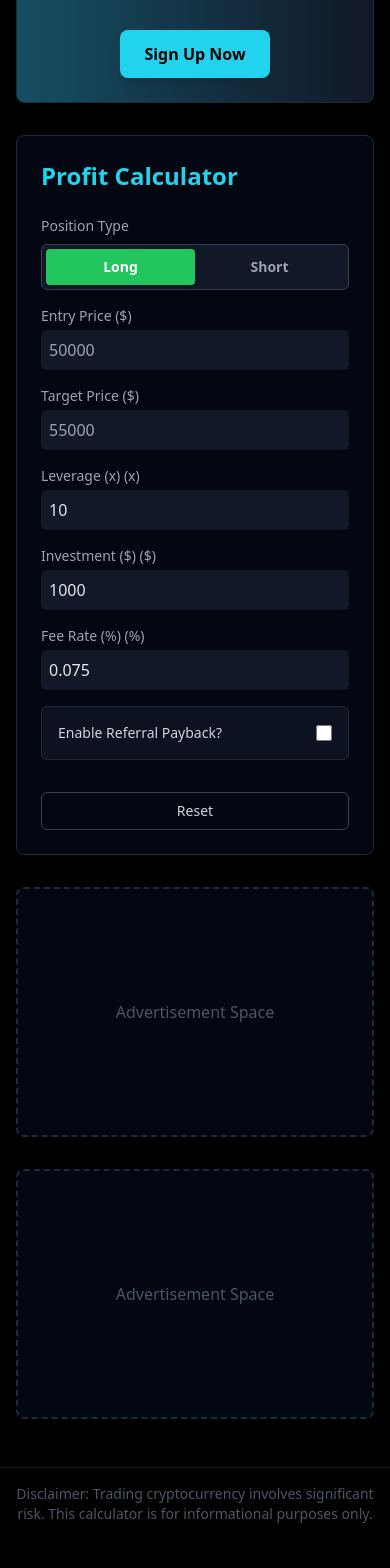
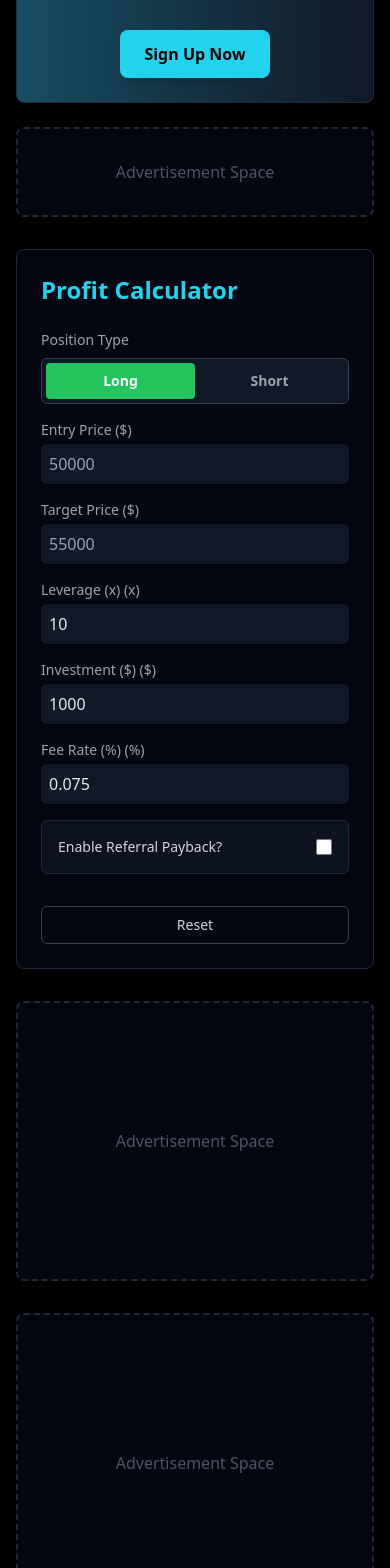
Before and after one commit to Kimchanghee/-Coin-Profit-Calculator, a React (Vite) app: page / in a window 390 px wide. Shown: the part 220-1788 px from the top of the page. Before the commit the page ends 1760 px from the top, so only its background shows below. Built offline with nearby package versions, Linux system fonts and the light colour scheme; no server answers.

Commit message:
Optimize AdSense setup with lazy loading and revenue design

```diff
--- a/App.tsx
+++ b/App.tsx
@@ -36,16 +36,47 @@ const App: React.FC = () => {
 
       <main className="container mx-auto p-4 md:p-8">
         <ReferralBanner t={t} />
+        <AdPlaceholder
+          slotKey="headerBanner"
+          fallbackLabel={t('ad_space_label')}
+          format="horizontal"
+          minHeight={90}
+          className="mt-6"
+        />
 
         <div className="grid grid-cols-1 lg:grid-cols-3 gap-8 mt-8">
-          <div className="lg:col-span-2">
+          <section className="lg:col-span-2 space-y-8">
             <Calculator t={t} localeCode={currentLanguageCode} />
-          </div>
-          <aside className="space-y-8">
-            <AdPlaceholder slotKey="sidebarTop" fallbackLabel={t('ad_space_label')} />
-            <AdPlaceholder slotKey="sidebarBottom" fallbackLabel={t('ad_space_label')} />
+            <AdPlaceholder
+              slotKey="inArticle"
+              fallbackLabel={t('ad_space_label')}
+              format="rectangle"
+              minHeight={280}
+            />
+          </section>
+          <aside className="space-y-8 lg:sticky lg:top-24 lg:self-start">
+            <AdPlaceholder
+              slotKey="sidebarTop"
+              fallbackLabel={t('ad_space_label')}
+              format="vertical"
+              minHeight={300}
+            />
+            <AdPlaceholder
+              slotKey="sidebarBottom"
+              fallbackLabel={t('ad_space_label')}
+              format="vertical"
+              minHeight={300}
+            />
           </aside>
         </div>
+
+        <AdPlaceholder
+          slotKey="footerBanner"
+          fallbackLabel={t('ad_space_label')}
+          format="horizontal"
+          minHeight={90}
+          className="mt-8"
+        />
       </main>
 
       <footer className="text-center p-4 mt-8 text-gray-600 text-sm border-t border-gray-900">
--- a/components/AdPlaceholder.tsx
+++ b/components/AdPlaceholder.tsx
@@ -1,5 +1,13 @@
-import React, { useEffect } from 'react';
-import { ADSENSE_CLIENT_ID, ADSENSE_SLOT_IDS, AdSlotKey, isAdsenseConfigured } from '../marketing';
+import React, { useEffect, useRef, useState } from 'react';
+import {
+  ADSENSE_CLIENT_ID,
+  ADSENSE_SETTINGS,
+  ADSENSE_SLOT_IDS,
+  AdSlotKey,
+  hasAdSlotConfigured,
+  isAdsenseConfigured,
+} from '../marketing';
+import { trackEvent } from '../utils/analytics';
 
 declare global {
   interface Window {
@@ -27,38 +35,96 @@ interface AdPlaceholderProps {
   slotKey: AdSlotKey;
   className?: string;
   fallbackLabel?: string;
+  format?: 'auto' | 'horizontal' | 'vertical' | 'rectangle';
+  minHeight?: number;
 }
 
-const AdPlaceholder: React.FC<AdPlaceholderProps> = ({ slotKey, className, fallbackLabel = 'Advertisement Space' }) => {
+const AdPlaceholder: React.FC<AdPlaceholderProps> = ({
+  slotKey,
+  className,
+  fallbackLabel = 'Advertisement Space',
+  format = 'auto',
+  minHeight = 250,
+}) => {
   const slotId = ADSENSE_SLOT_IDS[slotKey];
+  const adRef = useRef<HTMLModElement>(null);
+  const containerRef = useRef<HTMLDivElement>(null);
+  const [requestFailed, setRequestFailed] = useState(false);
 
   useEffect(() => {
-    if (!isAdsenseConfigured() || !slotId) {
+    if (!isAdsenseConfigured() || !hasAdSlotConfigured(slotKey)) {
       return;
     }
 
+    setRequestFailed(false);
     loadAdsenseScript();
 
+    let isCancelled = false;
+    let timeoutId: number | undefined;
+    let observer: IntersectionObserver | null = null;
+    const adElement = adRef.current;
+    const containerElement = containerRef.current;
+
+    if (!adElement || !containerElement) {
+      return;
+    }
+
     const pushAd = () => {
+      if (isCancelled || adElement.dataset.adLoaded === 'true') {
+        return;
+      }
+
       try {
         window.adsbygoogle = window.adsbygoogle || [];
         window.adsbygoogle.push({});
+        adElement.dataset.adLoaded = 'true';
+        trackEvent('ad_slot_requested', { slot_key: slotKey, slot_id: slotId });
       } catch (error) {
+        setRequestFailed(true);
+        trackEvent('ad_slot_request_failed', { slot_key: slotKey, slot_id: slotId });
         console.warn('AdSense push failed', error);
       }
     };
 
-    const timeout = window.setTimeout(pushAd, 500);
+    if (ADSENSE_SETTINGS.lazyLoadEnabled && 'IntersectionObserver' in window) {
+      observer = new IntersectionObserver(
+        (entries) => {
+          entries.forEach((entry) => {
+            if (!entry.isIntersecting || adElement.dataset.adViewed === 'true') {
+              return;
+            }
+
+            adElement.dataset.adViewed = 'true';
+            trackEvent('ad_slot_viewable', { slot_key: slotKey, slot_id: slotId });
+            pushAd();
+            observer?.disconnect();
+          });
+        },
+        { rootMargin: ADSENSE_SETTINGS.lazyRootMargin }
+      );
+      observer.observe(containerElement);
+    } else {
+      timeoutId = window.setTimeout(pushAd, 500);
+    }
 
     return () => {
-      window.clearTimeout(timeout);
+      isCancelled = true;
+      if (typeof timeoutId === 'number') {
+        window.clearTimeout(timeoutId);
+      }
+      observer?.disconnect();
     };
-  }, [slotId]);
+  }, [slotId, slotKey]);
 
-  if (!isAdsenseConfigured() || !slotId) {
+  const showFallback = import.meta.env.DEV || ADSENSE_SETTINGS.fallbackEnabledInProd;
+  if (!isAdsenseConfigured() || !hasAdSlotConfigured(slotKey)) {
+    if (!showFallback) {
+      return null;
+    }
     return (
       <div
-        className={`min-h-[250px] bg-gray-950 border-2 border-dashed border-gray-800 rounded-lg flex items-center justify-center p-4 ${className ?? ''}`.trim()}
+        className={`bg-gray-950 border-2 border-dashed border-gray-800 rounded-lg flex items-center justify-center p-4 ${className ?? ''}`.trim()}
+        style={{ minHeight }}
       >
         <span className="text-gray-600 text-center">{fallbackLabel}</span>
       </div>
@@ -66,15 +132,23 @@ const AdPlaceholder: React.FC<AdPlaceholderProps> = ({ slotKey, className, fallb
   }
 
   return (
-    <div className={`bg-gray-950 border border-gray-900 rounded-lg p-2 ${className ?? ''}`.trim()}>
+    <div
+      ref={containerRef}
+      className={`bg-gray-950 border border-gray-900 rounded-lg p-2 ${className ?? ''}`.trim()}
+      style={{ minHeight }}
+    >
       <ins
+        ref={adRef}
         className="adsbygoogle block"
-        style={{ display: 'block', minHeight: '250px' }}
+        style={{ display: 'block', minHeight }}
         data-ad-client={ADSENSE_CLIENT_ID}
         data-ad-slot={slotId}
-        data-ad-format="auto"
+        data-ad-format={format}
         data-full-width-responsive="true"
       />
+      {requestFailed && showFallback && (
+        <div className="mt-2 text-xs text-center text-gray-600">{fallbackLabel}</div>
+      )}
     </div>
   );
 };
--- a/marketing.ts
+++ b/marketing.ts
@@ -1,8 +1,11 @@
 export const ADSENSE_CLIENT_ID = import.meta.env.VITE_ADSENSE_CLIENT_ID ?? '';
 
 export const ADSENSE_SLOT_IDS = {
+  headerBanner: import.meta.env.VITE_ADSENSE_SLOT_HEADER_BANNER ?? '',
+  inArticle: import.meta.env.VITE_ADSENSE_SLOT_IN_ARTICLE ?? '',
   sidebarTop: import.meta.env.VITE_ADSENSE_SLOT_SIDEBAR_TOP ?? '',
   sidebarBottom: import.meta.env.VITE_ADSENSE_SLOT_SIDEBAR_BOTTOM ?? '',
+  footerBanner: import.meta.env.VITE_ADSENSE_SLOT_FOOTER_BANNER ?? '',
 } as const;
 
 export type AdSlotKey = keyof typeof ADSENSE_SLOT_IDS;
@@ -10,8 +13,36 @@ export type AdSlotKey = keyof typeof ADSENSE_SLOT_IDS;
 export const GA_MEASUREMENT_ID = import.meta.env.VITE_GA_MEASUREMENT_ID ?? '';
 
 const ADSENSE_CLIENT_ID_PATTERN = /^ca-pub-\d{16}$/;
+const ADSENSE_SLOT_PATTERN = /^\d{10}$/;
 const GA_MEASUREMENT_ID_PATTERN = /^G-[A-Z0-9]+$/i;
+
+const parseBoolean = (value: string | undefined, fallback: boolean) => {
+  if (!value) {
+    return fallback;
+  }
+
+  const normalized = value.trim().toLowerCase();
+  if (normalized === '1' || normalized === 'true' || normalized === 'yes') {
+    return true;
+  }
+  if (normalized === '0' || normalized === 'false' || normalized === 'no') {
+    return false;
+  }
+  return fallback;
+};
+
+export const ADSENSE_SETTINGS = {
+  lazyLoadEnabled: parseBoolean(import.meta.env.VITE_ADSENSE_LAZY_LOAD, true),
+  lazyRootMargin: import.meta.env.VITE_ADSENSE_LAZY_ROOT_MARGIN ?? '400px 0px',
+  fallbackEnabledInProd: parseBoolean(import.meta.env.VITE_ADSENSE_SHOW_FALLBACK_IN_PROD, false),
+} as const;
 
 export const isAdsenseConfigured = () => ADSENSE_CLIENT_ID_PATTERN.test(ADSENSE_CLIENT_ID);
 
 export const isAnalyticsConfigured = () => GA_MEASUREMENT_ID_PATTERN.test(GA_MEASUREMENT_ID);
+
+export const hasAdSlotConfigured = (slotKey: AdSlotKey) => ADSENSE_SLOT_PATTERN.test(ADSENSE_SLOT_IDS[slotKey]);
+
+export const getConfiguredAdSlotKeys = () => {
+  return (Object.keys(ADSENSE_SLOT_IDS) as AdSlotKey[]).filter(hasAdSlotConfigured);
+};
```
Also changed, not shown: 3 other files (tests, documents, lock files or other folders).
